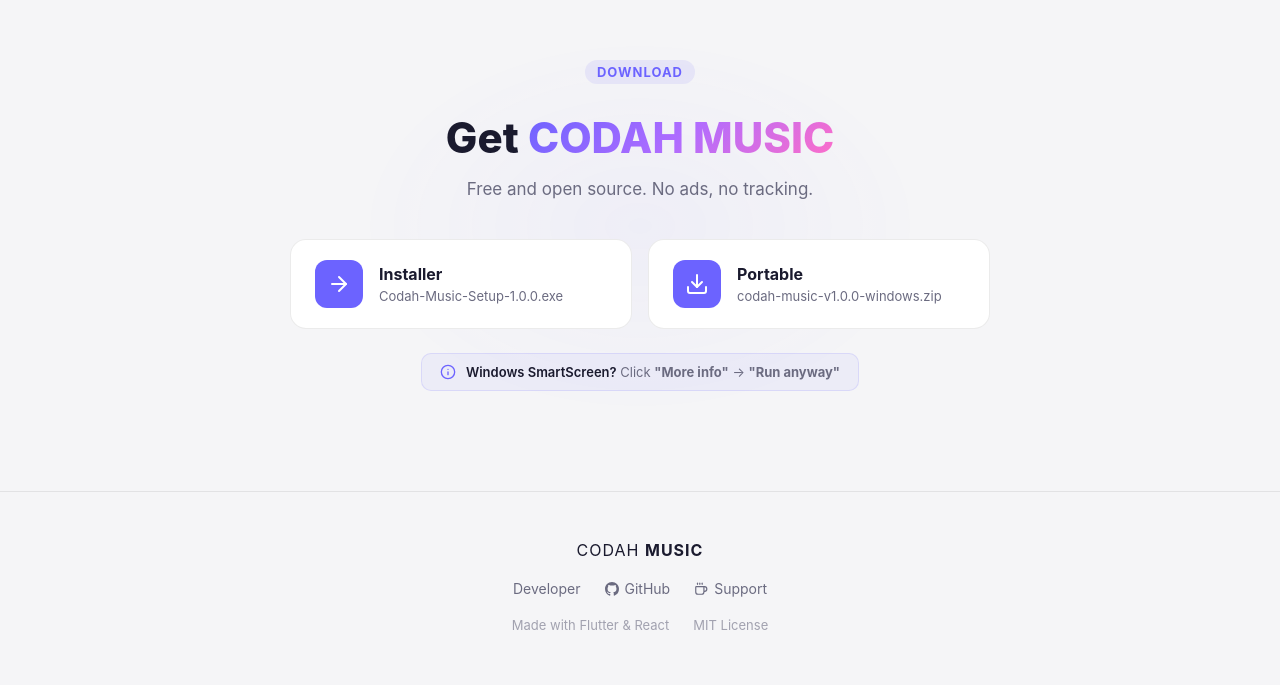
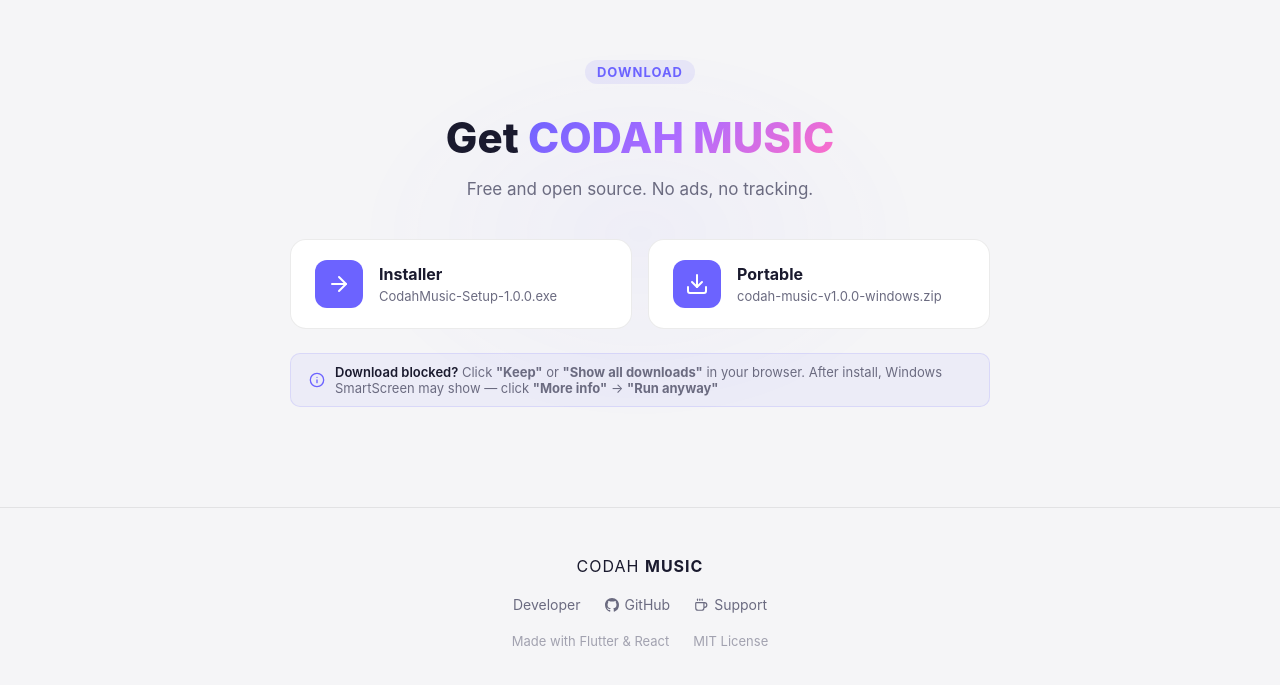
Before and after one commit to coder-nishanth/codah-music-website, a React (Vite) app: page / in a window 1280 px wide. Shown: the part 2212-2897 px from the top of the page. Built offline with nearby package versions, Linux system fonts and the light colour scheme.

Commit message:
fix: download from GitHub Releases to bypass browser warnings

```diff
--- a/src/App.jsx
+++ b/src/App.jsx
@@ -170,11 +170,11 @@
         <h2>Get <span className="gradient-text">CODAH MUSIC</span></h2>
         <p>Free and open source. No ads, no tracking.</p>
         <div className="download-cards">
-          <a href="/Codah-Music-Setup-1.0.0.exe" download="Codah-Music-Setup-1.0.0.exe" className="download-card">
+          <a href="https://github.com/coder-nishanth/codah-music/releases/latest/download/CodahMusic-Setup-1.0.0.exe" className="download-card">
             <div className="download-card-icon"><ArrowRight size={24} /></div>
-            <div><h3>Installer</h3><p>Codah-Music-Setup-1.0.0.exe</p></div>
+            <div><h3>Installer</h3><p>CodahMusic-Setup-1.0.0.exe</p></div>
           </a>
-          <a href="/codah-music-v1.0.0-windows.zip" download="codah-music-v1.0.0-windows.zip" className="download-card">
+          <a href="https://github.com/coder-nishanth/codah-music/releases/latest/download/codah-music-v1.0.0-windows.zip" className="download-card">
             <div className="download-card-icon"><Download size={24} /></div>
             <div><h3>Portable</h3><p>codah-music-v1.0.0-windows.zip</p></div>
           </a>
@@ -182,7 +182,7 @@
         <div className="smartscreen-notice">
           <svg width="16" height="16" viewBox="0 0 24 24" fill="none" stroke="currentColor" strokeWidth="2" strokeLinecap="round" strokeLinejoin="round"><circle cx="12" cy="12" r="10"/><line x1="12" y1="16" x2="12" y2="12"/><line x1="12" y1="8" x2="12.01" y2="8"/></svg>
           <div>
-            <strong>Windows SmartScreen?</strong> Click <b>"More info"</b> → <b>"Run anyway"</b>
+            <strong>Download blocked?</strong> Click <b>"Keep"</b> or <b>"Show all downloads"</b> in your browser. After install, Windows SmartScreen may show — click <b>"More info"</b> → <b>"Run anyway"</b>
           </div>
         </div>
       </div>
```
